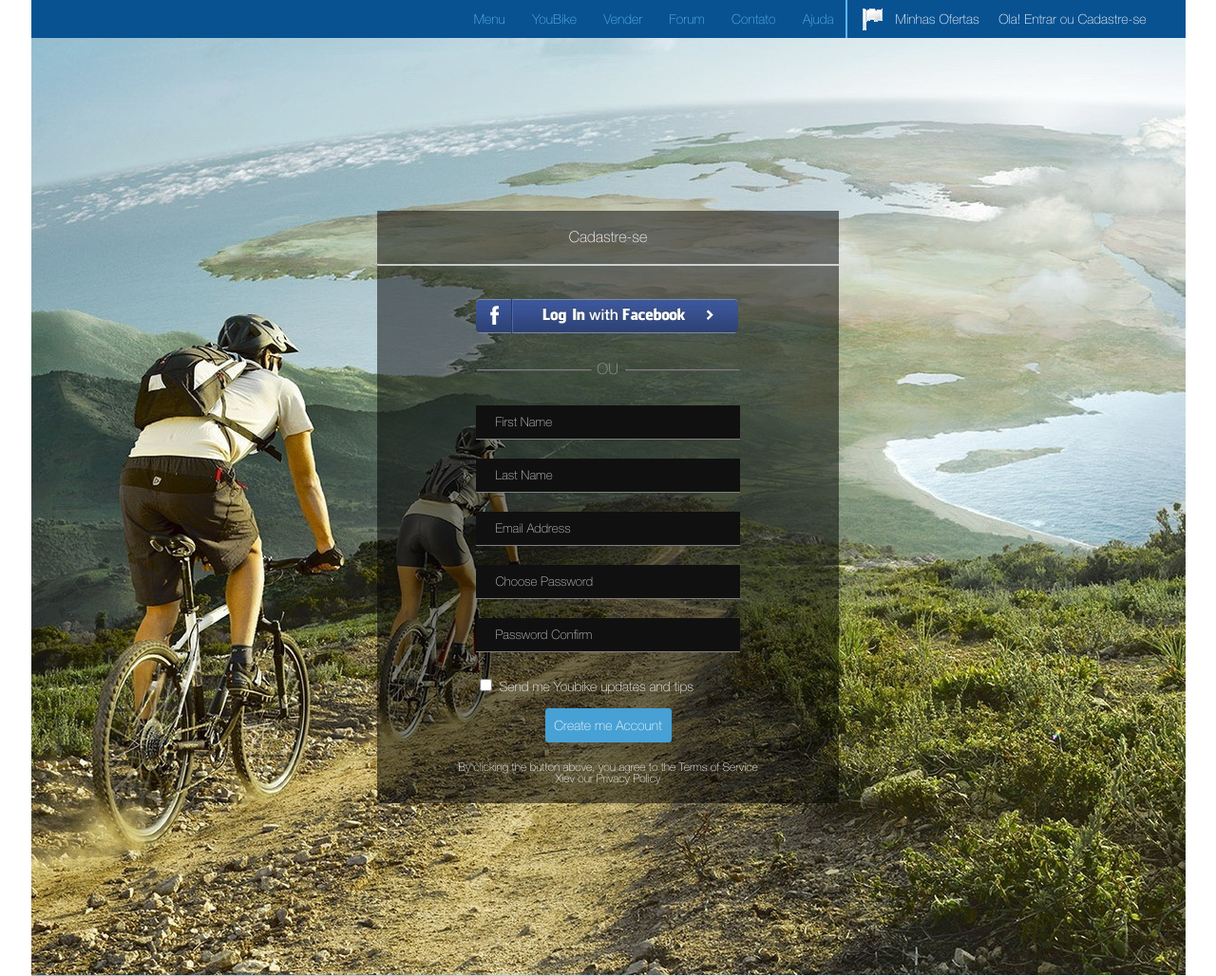
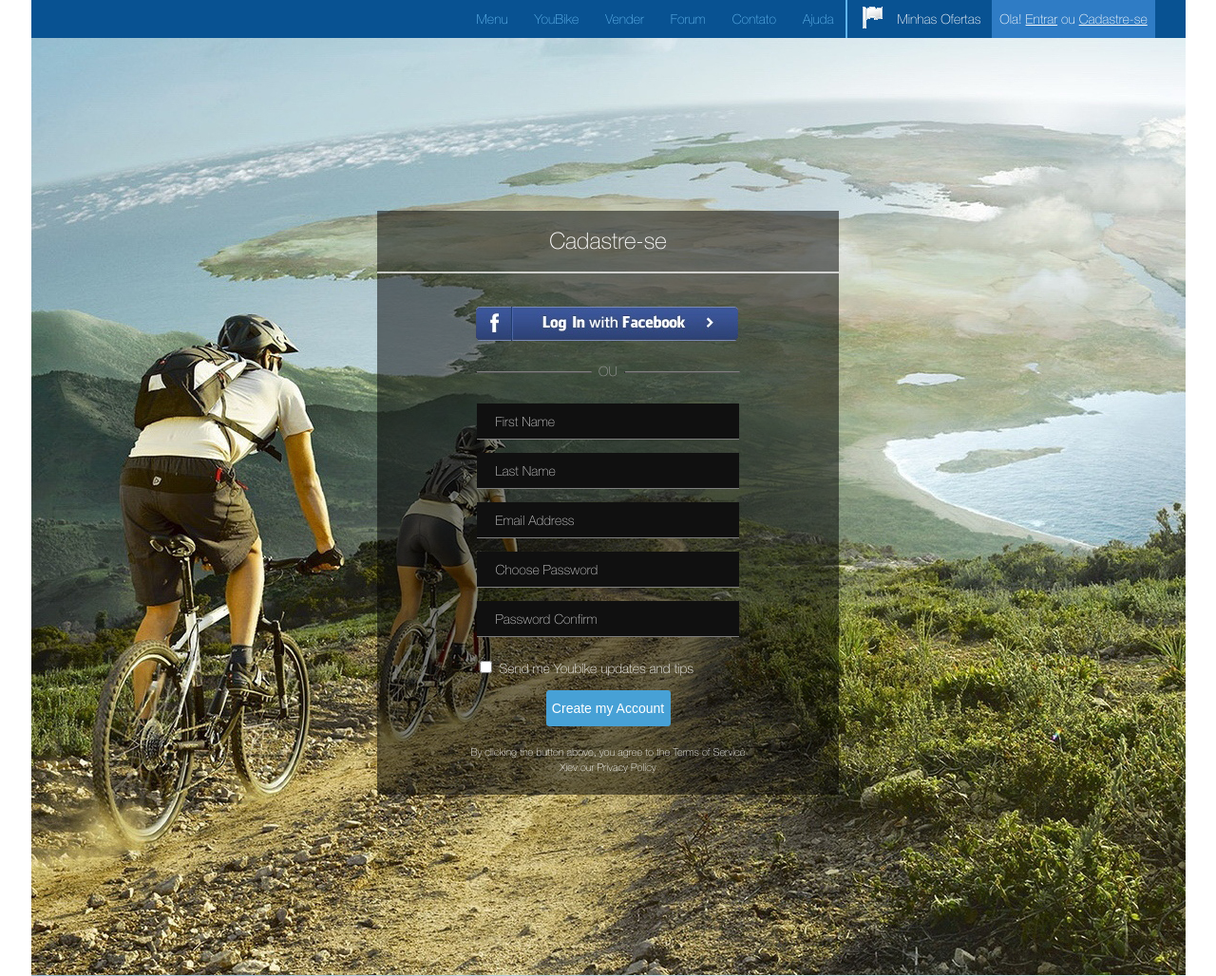
Before and after one commit to jekabutov1985/Homework, a plain HTML site: page homework 5/Cadastre/index.html in a window 1280 px wide. Shown: the whole page at 95% size. Drawn offline with Linux system fonts and the light colour scheme.

Commit message:
corrected

```diff
--- a/homework 5/Cadastre/css/style.css
+++ b/homework 5/Cadastre/css/style.css
@@ -7,14 +7,20 @@
          url('../fonts/helveticaneue-thin-webfont.ttf') format('truetype');
     font-weight: normal;
     font-style: normal;
+}
 
+body{
+	margin:0 auto;
+	text-align: center;
 }
+
 .wrapper{
-	font-family: Helvetica neue;
 	width: 1215px;
 	height: 1028px;
 	margin: 0 auto;
 	background-image: url(../img/back2.jpg);
+	font-family: "Helvetica neue";
+	font-size: 14px;
 }
 
 header{
@@ -37,7 +43,7 @@ header a{
 
 .flag{
 	float: left;
-	padding: 9px 6px;
+	padding: 7px 6px;
 }
 
 .menu-left ul li{
@@ -64,24 +70,24 @@ header a{
 	margin-right: 30px;
 }
 
+.bg-color{
+	background-color: #2f7cc5;
+}
+
 .menu-right ul li{
 	display: inline-block;
 	font-size: 14px;
 	padding: 13px 8px;
 }
 
-.menu-right li:hover{
-	background-color: #2f7cc5;
-}
-
-.under:hover{
+.under{
 	text-decoration: underline;
 }
 
 .main{
 	width: 40%;
+	margin: 15% auto;
 	background-color: rgba(0,0,0,0.5);
-	margin: 15% auto;
 	color: white;
 }
 
@@ -94,6 +100,7 @@ header a{
 h1{
 	text-align: center;
 	padding: 20px 0;
+	font-size: 24px;
 }
 
 .card{
@@ -115,7 +122,7 @@ h1{
 }
 
 .line{
-	    margin: 30px 0px 20px 0px;
+	margin: 25px 0px 20px 0px;
 	color: #999999;
 }
 
@@ -138,19 +145,19 @@ h1{
 
 .form input {
 	border:none;
-	margin: 10px 0;
-	width: 100%;
-	padding: 0;
+	width: 92%;
+	margin: 7px auto;
+	padding-left: 20px;
 	background-color: #101010;
-	width: 100%;
 	height: 35px;
 	border-bottom: 1px solid grey;
+	color: white;
+	font-size: 14px;
 }
 
 .form input::-webkit-input-placeholder{
-	padding: 0px 20px;
 	color: #cccccc;
-	font-family: Helvetica neue;
+	font-family: "Helvetica neue";
 }
 
 .form input:hover{
@@ -161,25 +168,33 @@ h1{
 .details{
 	margin: 15px 0px;
 	font-size: 14px;
+	text-align: left;
 }
 
-.footer a{
-	text-decoration: none;
-    display: block;
+.submit {
 	width: 131px;
-    margin: 0 auto;
-    color: white;
-    background-color: #47a1d5;
 	padding: 10px 0px;
-    text-align: center;
-    font-size: 14px;
         border: 1px solid #47a1d5;
         border-radius: 3px;
+        color: white;
+        background-color: #47a1d6;
+        font-size: 14px;
+        cursor: pointer;
+ }
+
+.submit:hover {
+	box-shadow: inset 0px -20px 20px #ffffff;
+}
+
+.submit:active {
+	margin-top: 1px;
+	margin-bottom: -1px;
 }
 
 .footer span{
 	display: block;
         text-align: center;
-    padding: 20px 80px;
-    font-size: 12px
+        padding: 20px 90px;
+        font-size: 11px;
+        line-height:16px;
 }
--- a/homework 5/Cadastre/index.html
+++ b/homework 5/Cadastre/index.html
@@ -15,10 +15,9 @@
 				</div>
 				<div>
 					<ul>
-						<li>
-					<a href="">Minhas Ofertas</a></li>
-				    <li><a href="">Ola! <span class="under">Entrar</span> ou <span class="under">Cadastre-se</span></a></li>
-				</ul>
+						<li><a href="">Minhas Ofertas</a></li>
+				    		<li class="bg-color"><a href="">Ola! <span class="under">Entrar</span> ou <span class="under">Cadastre-se</span></a></li>
+				    	</ul>
 				</div>
 			</div>
 			<div class="menu-left">
@@ -49,8 +48,8 @@
 					<input type="text" name="First Name" placeholder="First Name">
 					<input type="text" name="Last Name" placeholder="Last Name">
 					<input type="email" name="email" placeholder="Email Address">
-					<input type="password" name="Last Name" placeholder="Choose Password">
-					<input type="password" name="Last Name" placeholder="Password Confirm">
+					<input type="password" name="password" placeholder="Choose Password">
+					<input type="password" name="password confirm" placeholder="Password Confirm">
 				</div>
 				<div class="details">
 					<input type="checkbox" id="#">
@@ -58,8 +57,8 @@
 				</div>
 			</div>
 			<div class="footer">
-			<a href="">Create me Account</a>
-			<span>By clicking the button above, you agree to the Terms of Service Xiev our Privacy Policy	</span>
+				<input type="submit" class="submit" value="Create my Account"/>
+				<span>By clicking the button above, you agree to the Terms of Service Xiev our Privacy Policy</span>
 			</div>
 		</div>
 	</div>
```
Lines whose indentation alone changed are shown as unchanged.
